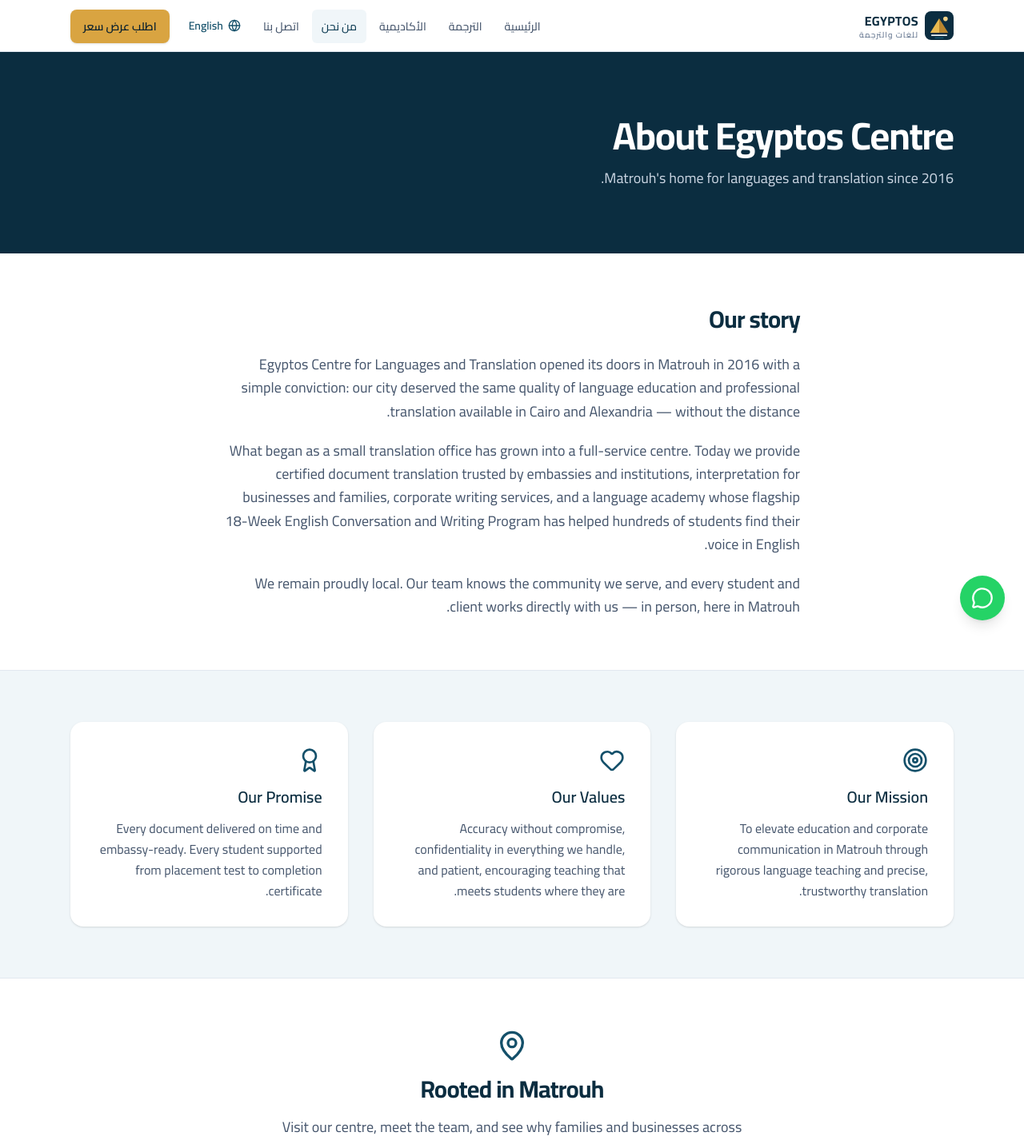
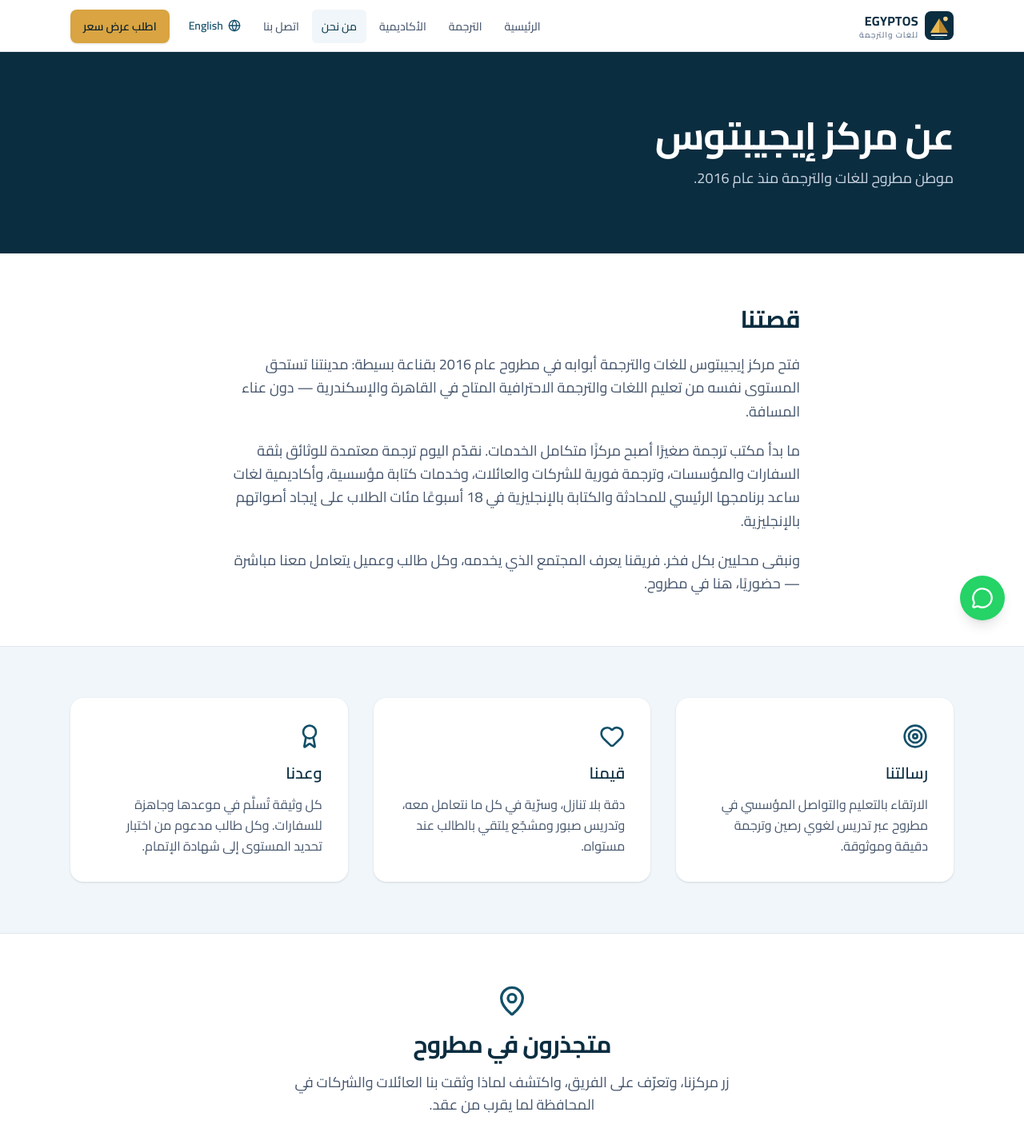
Before and after one commit to Tony-hub-sys/egyptos-website, a Next.js app: page /ar/about in a window 1280 px wide. Shown: the top 1426 px of the page at 80% size. Built offline with nearby package versions, Linux system fonts and the light colour scheme.

Commit message:
Add files via upload

```diff
--- a/app/[lang]/about/page.tsx
+++ b/app/[lang]/about/page.tsx
@@ -1,15 +1,29 @@
 import type { Metadata } from "next";
 import Link from "next/link";
+import { notFound } from "next/navigation";
 import { MapPin, Target, Heart, Award, ArrowRight } from "lucide-react";
+import { getDictionary, isLocale } from "@/lib/dictionaries";
 
-// NOTE: English content for now — Arabic dictionary entries can be added the
-// same way as Home and Academy (see dictionaries/en.json, ar.json).
+const cardIcons = [Target, Heart, Award];
 
-export const metadata: Metadata = {
+export async function generateMetadata({
+  params,
+}: {
+  params: Promise<{ lang: string }>;
+}): Promise<Metadata> {
+  const { lang } = await params;
+  return lang === "ar"
+    ? {
+        title: "من نحن",
+        description:
+          "قصة مركز إيجيبتوس للغات والترجمة — نخدم مطروح، مصر بخدمات الترجمة وتعليم اللغات منذ عام 2016.",
+      }
+    : {
         title: "About Us",
         description:
           "The story of Egyptos Centre for Languages and Translation — serving Matrouh, Egypt with translation services and language education since 2016.",
       };
+}
 
 export default async function AboutPage({
   params,
@@ -17,87 +31,52 @@
   params: Promise<{ lang: string }>;
 }) {
   const { lang } = await params;
+  if (!isLocale(lang)) notFound();
+  const dict = await getDictionary(lang);
+  const t = dict.aboutPage;
+
   return (
     <>
       <section className="bg-brand-800 text-white">
         <div className="mx-auto max-w-6xl px-4 py-16 sm:px-6 lg:py-20">
-          <h1 className="text-4xl font-bold tracking-tight sm:text-5xl">
-            About Egyptos Centre
-          </h1>
-          <p className="mt-4 max-w-2xl text-lg text-slate-300">
-            Matrouh&apos;s home for languages and translation since 2016.
-          </p>
+          <h1 className="text-4xl font-bold tracking-tight sm:text-5xl">{t.hero.title}</h1>
+          <p className="mt-4 max-w-2xl text-lg text-slate-300">{t.hero.subtitle}</p>
         </div>
       </section>
 
       <section className="mx-auto max-w-3xl px-4 py-16 sm:px-6">
-        <h2 className="text-3xl font-bold tracking-tight text-brand-800">Our story</h2>
+        <h2 className="text-3xl font-bold tracking-tight text-brand-800">{t.storyTitle}</h2>
         <div className="mt-6 space-y-5 text-lg leading-relaxed text-slate-600">
-          <p>
-            Egyptos Centre for Languages and Translation opened its doors in
-            Matrouh in 2016 with a simple conviction: our city deserved the
-            same quality of language education and professional translation
-            available in Cairo and Alexandria — without the distance.
-          </p>
-          <p>
-            What began as a small translation office has grown into a
-            full-service centre. Today we provide certified document
-            translation trusted by embassies and institutions, interpretation
-            for businesses and families, corporate writing services, and a
-            language academy whose flagship 18-Week English Conversation and
-            Writing Program has helped hundreds of students find their voice
-            in English.
-          </p>
-          <p>
-            We remain proudly local. Our team knows the community we serve,
-            and every student and client works directly with us — in person,
-            here in Matrouh.
-          </p>
+          {t.story.map((p, i) => (
+            <p key={i}>{p}</p>
+          ))}
         </div>
       </section>
 
       <section className="border-y border-slate-200 bg-brand-50">
         <div className="mx-auto grid max-w-6xl gap-8 px-4 py-16 sm:px-6 md:grid-cols-3">
-          {[
-            {
-              icon: Target,
-              title: "Our Mission",
-              desc: "To elevate education and corporate communication in Matrouh through rigorous language teaching and precise, trustworthy translation.",
-            },
-            {
-              icon: Heart,
-              title: "Our Values",
-              desc: "Accuracy without compromise, confidentiality in everything we handle, and patient, encouraging teaching that meets students where they are.",
-            },
-            {
-              icon: Award,
-              title: "Our Promise",
-              desc: "Every document delivered on time and embassy-ready. Every student supported from placement test to completion certificate.",
-            },
-          ].map(({ icon: Icon, title, desc }) => (
+          {t.cards.map(({ title, desc }, i) => {
+            const Icon = cardIcons[i];
+            return (
               <div key={title} className="rounded-2xl bg-white p-8 shadow-sm">
                 <Icon className="h-8 w-8 text-brand-600" />
                 <h3 className="mt-4 text-xl font-semibold text-brand-800">{title}</h3>
                 <p className="mt-3 leading-relaxed text-slate-600">{desc}</p>
               </div>
-          ))}
+            );
+          })}
         </div>
       </section>
 
       <section className="mx-auto max-w-6xl px-4 py-16 text-center sm:px-6">
         <MapPin className="mx-auto h-10 w-10 text-brand-600" />
-        <h2 className="mt-4 text-3xl font-bold tracking-tight text-brand-800">
-          Rooted in Matrouh
-        </h2>
-        <p className="mx-auto mt-4 max-w-xl text-lg text-slate-600">
-          Visit our centre, meet the team, and see why families and businesses
-          across the governorate have trusted us for nearly a decade.
-        </p>
+        <h2 className="mt-4 text-3xl font-bold tracking-tight text-brand-800">{t.rootedTitle}</h2>
+        <p className="mx-auto mt-4 max-w-xl text-lg text-slate-600">{t.rootedBody}</p>
         <Link
           href={`/${lang}/contact`}
           className="mt-8 inline-flex items-center gap-2 rounded-lg bg-brand-600 px-8 py-4 font-semibold text-white transition-colors hover:bg-brand-700"
         >
-          Get in Touch <ArrowRight className="h-5 w-5 rtl:rotate-180" />
+          {t.rootedCta} <ArrowRight className="h-5 w-5 rtl:rotate-180" />
         </Link>
       </section>
     </>
```
Lines whose indentation alone changed are shown as unchanged.
